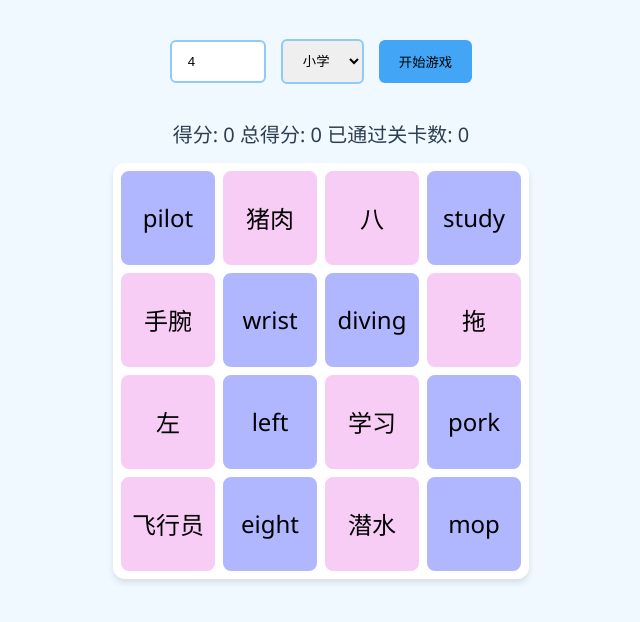
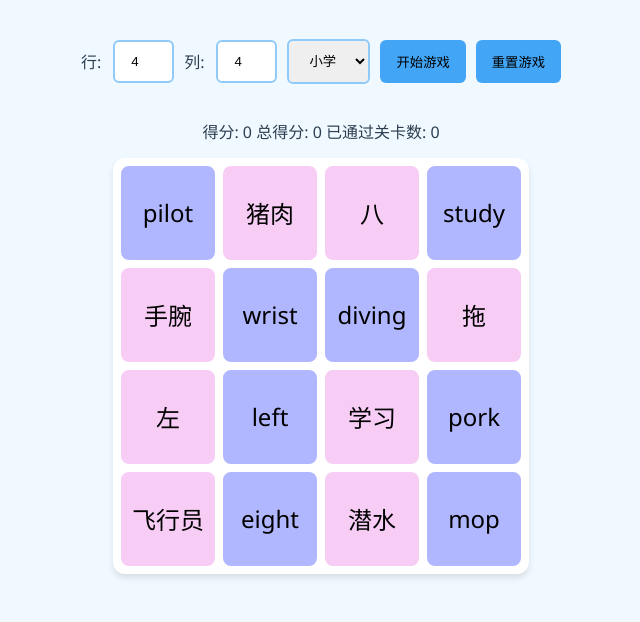
Before and after one commit to wooyeewoo11w/word-matching, a plain HTML site: page index.html in a window 1280 px wide. Shown: the part 90-712 px from the top of the page, without its empty margins (319-959 px from the left). Drawn offline with Linux system fonts and the light colour scheme.

Commit message:
update word-matching

```diff
--- a/index.html
+++ b/index.html
@@ -17,7 +17,7 @@
         .settings {
             margin: 20px 0;
             display: flex;
-            gap: 15px;
+            gap: 10px;
             align-items: center;
         }
         .game-board {
@@ -69,17 +69,17 @@
         }
         .info {
             margin: 15px 0;
-            font-size: 20px;
+            font-size: 16px;
             color: #2c3e50;
         }
         input[type="number"] {
             padding: 12px 16px;
             border: 2px solid #90caf9;
             border-radius: 6px;
-            width: 60px;
+            width: 25px;
         }
         button {
-            padding: 12px 20px;
+            padding: 12px 16px;
             background: #42a5f5;
             color white;
             border: none;
@@ -95,18 +95,28 @@
             border: 2px solid #90caf9;
             border-radius: 6px;
         }
+        .settings label {
+            font-size: 16px;
+            color: #2c3e50;
+            margin-right: 2px;
+        }
+
     </style>
 </head>
 <body>
     <h1 style="color: #2c3e50;">单词消消乐</h1>
     <div class="settings">
-        <input type="number" id="gridSize" min="2" max="8" step="1" value="4" placeholder="行列数">
+        <label for="rows">行:</label>
+        <input type="number" id="rows" min="2" max="9" value="4" placeholder="行数">
+        <label for="cols">列:</label>
+        <input type="number" id="cols" min="2" max="9" value="4" placeholder="列数">
         <select id="level">
             <option value="primary">小学</option>
             <option value="middle">初中</option>
             <option value="high">高中</option>
         </select>
         <button onclick="startNewGame()">开始游戏</button>
+        <button onclick="resetGame()">重置游戏</button>
     </div>
     <div class="info">
         得分: <span id="score">0</span>
@@ -199,6 +209,20 @@
         }
 
         function startNewGame() {
+            let rows = parseInt(document.getElementById('rows').value);
+            let cols = parseInt(document.getElementById('cols').value);
+            // 验证行数和列数
+            if (isNaN(rows) || rows < 2 || rows > 9) {
+                alert("行数必须在 2 到 9 之间！");
+                rows = 4; // 默认值
+                document.getElementById('rows').value = rows; // 重置输入框
+            }
+            if (isNaN(cols) || cols < 2 || cols > 9) {
+                alert("列数必须在 2 到 9 之间！");
+                cols = 4; // 默认值
+                document.getElementById('cols').value = cols; // 重置输入框
+            }
+
             const level = document.getElementById('level').value;
             const passedLevels = getPassedLevels(level);
             document.getElementById('passedLevels').textContent = passedLevels;
@@ -207,21 +231,20 @@
             const totalScore = getTotalScore(level);
             document.getElementById('highScore').textContent = totalScore; // 修改显示内容
 
-            const gridSize = parseInt(document.getElementById('gridSize').value);
-            initGame(gridSize, level);
+            initGame(rows, cols, level);
         }
 
-        function initGame(gridSize, level) {
+        function initGame(rows, cols, level) {
             const gameBoard = document.getElementById('gameBoard');
             gameBoard.innerHTML = '';
-            gameBoard.style.gridTemplateColumns = `repeat(${gridSize}, 1fr)`;
+            gameBoard.style.gridTemplateColumns = `repeat(${cols}, 1fr)`; // 根据列数设置网格
 
             // 获取当前级别的词汇库
             const words = generateVocabulary(level);
 
             // 计算需要的卡片对数
-            let pairsNeeded = Math.floor((gridSize ** 2) / 2);
-            let hasBlankCard = (gridSize ** 2) % 2 !== 0;
+            let pairsNeeded = Math.floor((rows * cols) / 2);
+            let hasBlankCard = (rows * cols) % 2 !== 0;
 
             // 随机选择单词对
             const selectedWords = shuffleArray(words).slice(0, pairsNeeded);
@@ -247,6 +270,19 @@
             matchedPairs = 0;
             document.getElementById('score').textContent = '0';
         }
+
+        function resetGame() {
+            const level = document.getElementById('level').value;
+            // 重置当前级别的总得分
+            localStorage.setItem(`totalScore_${level}`, 0);
+            // 重置当前级别的已过关卡数
+            localStorage.setItem(`passedLevels_${level}`, 0);
+            // 重新开始游戏
+            startNewGame();
+        }
+
+
+
 
         function createCardElement(word) {
             const card = document.createElement('div');
@@ -290,13 +326,16 @@
                 card2.classList.add('matched');
                 playMatchSound();
             } else {
+                score = Math.max(0, score - 10); // 答错减分，确保分数不为负数
+                document.getElementById('score').textContent = score;
                 card1.classList.remove('flip');
                 card2.classList.remove('flip');
                 playErrorSound();
             }
             selectedCards = [];
-            const gridSize = parseInt(document.getElementById('gridSize').value);
-            const totalPairs = Math.floor((gridSize ** 2) / 2);
+            const rows = parseInt(document.getElementById('rows').value);
+            const cols = parseInt(document.getElementById('cols').value);
+            const totalPairs = Math.floor((rows * cols) / 2);
             if (matchedPairs === totalPairs) {
                 setTimeout(() => {
                     playEndingSound();
```
